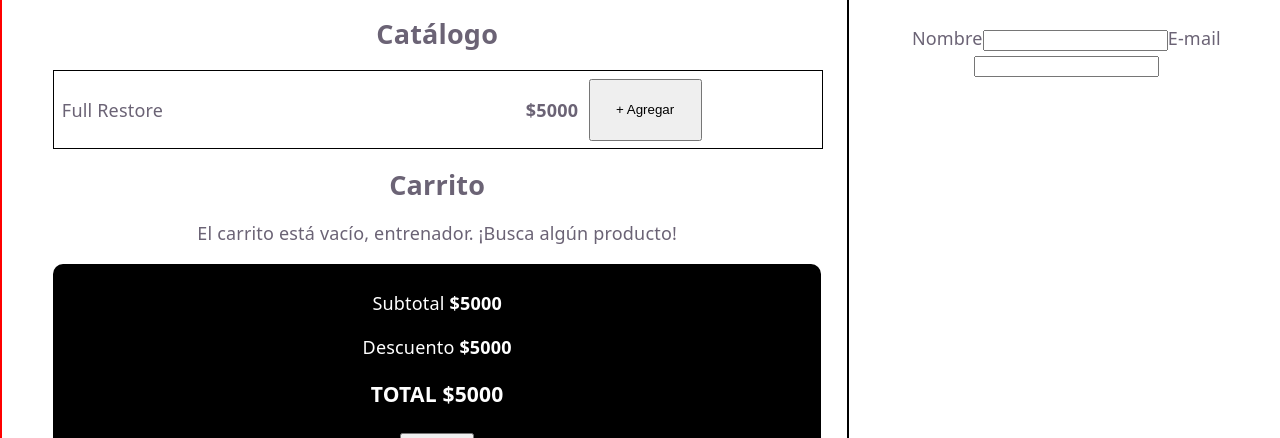
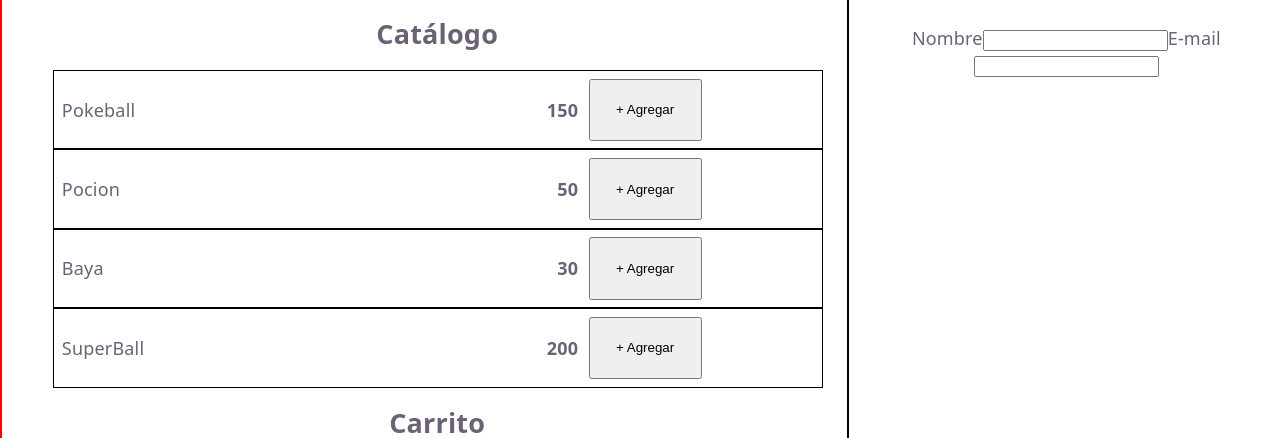
Before and after one commit to sh1fter6/carrito-de-compras, a Vue app: page / in a window 1280 px wide. Shown: the part 318-756 px from the top of the page. Built offline with nearby package versions, Linux system fonts and the light colour scheme.

Commit message:
comandos catálogo

```diff
--- a/src/App.vue
+++ b/src/App.vue
@@ -1,5 +1,4 @@
 <script setup>
-import MartinComp from './components/MartinComp.vue';
 import FerComp from './components/FerComp.vue';
 </script>
 
--- a/src/components/FerComp.vue
+++ b/src/components/FerComp.vue
@@ -1,4 +1,79 @@
-<script setup></script>
+<script setup>
+import { reactive, computed } from 'vue'
+
+// ──────────────────────────────────────────────
+// ESTADO REACTIVO (Rol A)
+// ──────────────────────────────────────────────
+
+const tienda = reactive({
+  carrito: []
+})
+
+const cliente = reactive({
+  nombre: '',
+  email: ''
+})
+
+const catalogo = [
+  { id: 1, nombre: 'Pokeball', precio: 150 },
+  { id: 2, nombre: 'Pocion', precio: 50 },
+  { id: 3, nombre: 'Baya', precio: 30 },
+  { id: 4, nombre: 'SuperBall', precio: 200 },
+]
+
+function agregarAlCarrito(producto) {
+  const existe = tienda.carrito.find(item => item.id === producto.id)
+  if (existe) {
+    existe.cantidad++
+  } else {
+    tienda.carrito.push({ ...producto, cantidad: 1 })
+  }
+}
+
+function quitarDelCarrito(id) {
+  const index = tienda.carrito.findIndex(item => item.id === id)
+  if (index !== -1) {
+    tienda.carrito.splice(index, 1)
+  }
+}
+
+function cambiarCantidad(id, delta) {
+  const item = tienda.carrito.find(item => item.id === id)
+  if (item) {
+    item.cantidad = Math.max(1, item.cantidad + delta)
+  }
+}
+
+// ──────────────────────────────────────────────
+// COMPUTED (Rol A los expone, Rol B los muestra)
+// ──────────────────────────────────────────────
+
+const totalItems = computed(() => {
+  return tienda.carrito.reduce((sum, item) => sum + item.cantidad, 0)
+})
+
+const subtotal = computed(() => {
+  return tienda.carrito.reduce((sum, item) => sum + item.precio * item.cantidad, 0)
+})
+
+// Regla de descuento: 10% si subtotal >= 50.000
+const descuento = computed(() => {
+  return subtotal.value >= 50000 ? subtotal.value * 0.10 : 0
+})
+
+const total = computed(() => {
+  return subtotal.value - descuento.value
+})
+
+// Validaciones del cliente
+const emailValido = computed(() => {
+  return /^[^\s@]+@[^\s@]+\.[^\s@]+$/.test(cliente.email)
+})
+
+const puedeComprar = computed(() => {
+  return cliente.nombre.trim() !== '' && emailValido.value && tienda.carrito.length > 0
+})
+</script>
 
 <template>
     <nav>
@@ -13,13 +88,14 @@
             <h1>Carrito de Compra: PokéMart</h1>
 
             <h2>Catálogo</h2>
-            <div class="producto">
-                <p>Full Restore <strong>$5000</strong></p>
-                <button>+ Agregar</button>
+            <div class="producto" v-for="prod in catalogo" :key="prod.id">
+                <p>{{ prod.nombre }} <strong>{{ prod.precio }}</strong></p>
+                <button @click="agregarAlCarrito(prod)">+ Agregar</button>
             </div>
 
             <h2>Carrito</h2>
             <p>El carrito está vacío, entrenador. ¡Busca algún producto!</p>
+            <!--<h4>{{ item.nombre }} × {{ item.cantidad }} <strong @click="quitarDelCarrito(item.id)"></strong></h4>-->
             <div class="carrito">
                 <p>Subtotal <strong>$5000</strong></p>
                 <p>Descuento <strong>$5000</strong></p>
```
